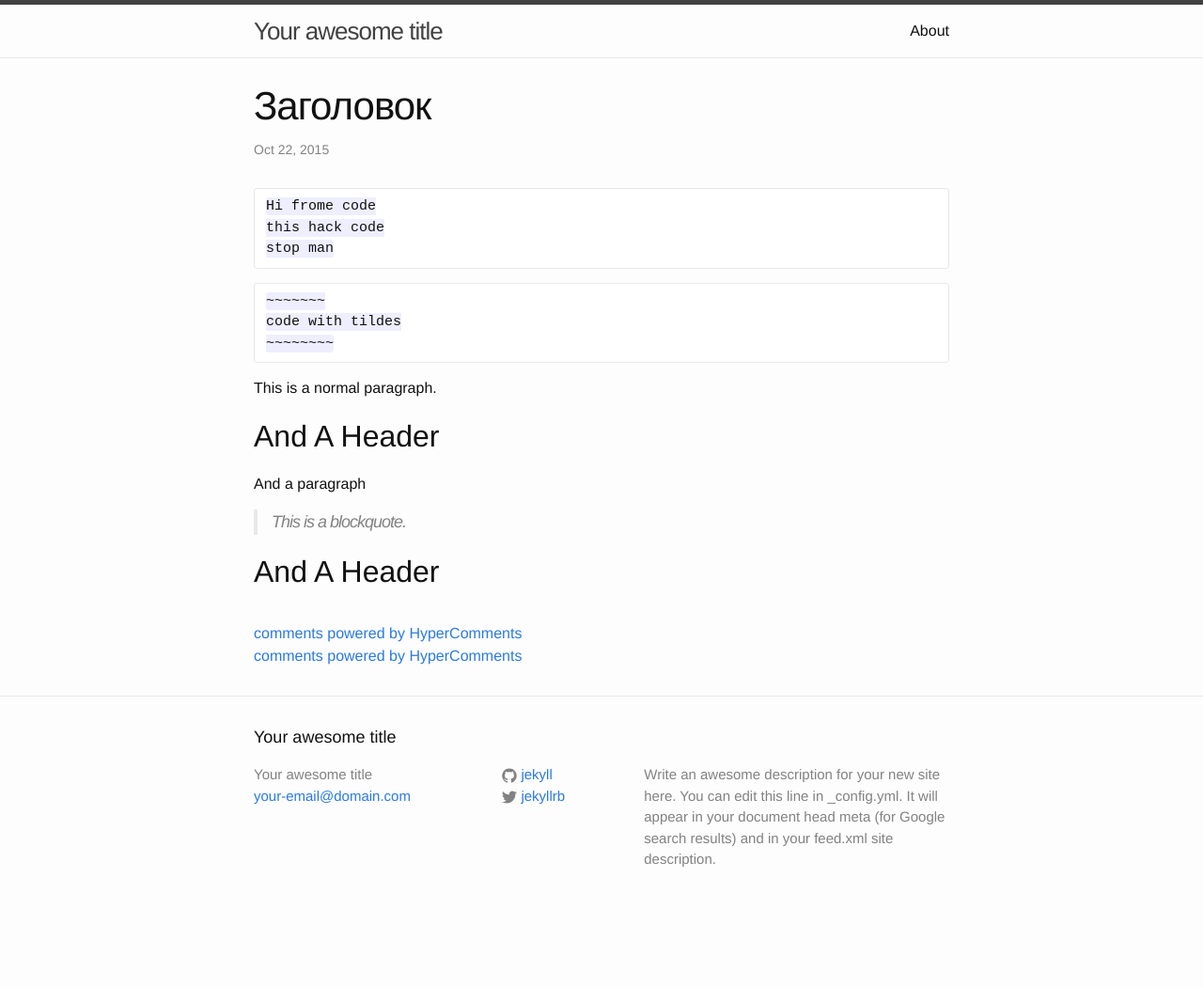
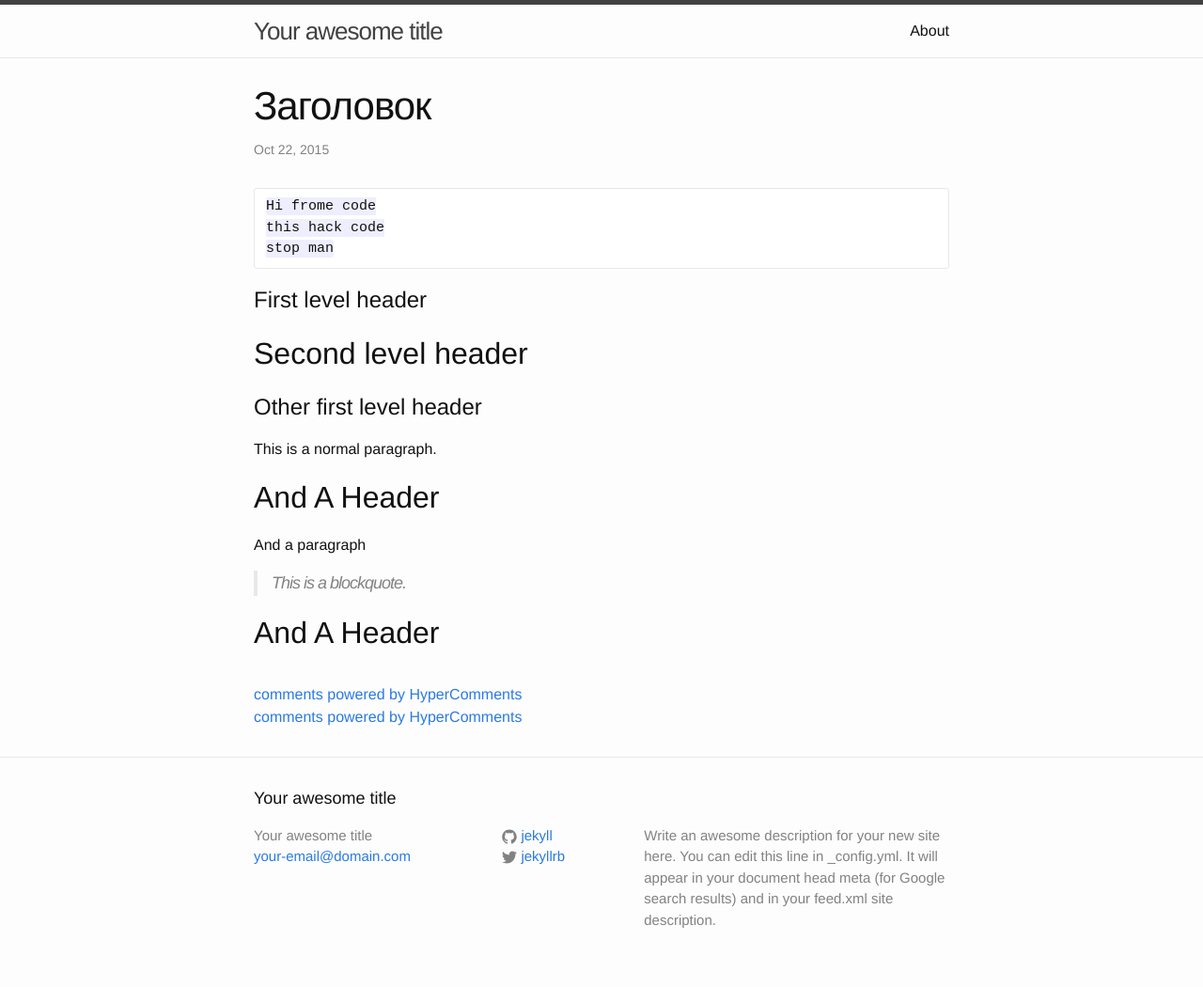
Before and after one commit to FaionWeb/blog, a Jekyll site: the page built from _posts/2015-10-22-hi.md, in a window 1280 px wide. Shown: the whole page at 94% size. Built offline with Jekyll 4.4.1, drawn with Linux system fonts in a browser that asks for light colours; comment, search, counter and statistics services are not loaded; before the commit the page ends 986 px from its top, so only the background shows below that.

Commit message:
Update 2015-10-22-hi.md

```diff
--- a/_posts/2015-10-22-hi.md
+++ b/_posts/2015-10-22-hi.md
@@ -8,11 +8,14 @@ categories: jekyll update
     this hack code
     stop man
 
-~~~~~~~~~~~~
-~~~~~~~
-code with tildes
-~~~~~~~~
-~~~~~~~~~~~~~~~~~~
+First level header
+==================
+
+Second level header
+------
+
+   Other first level header
+=
 
 
 This is a normal
```
